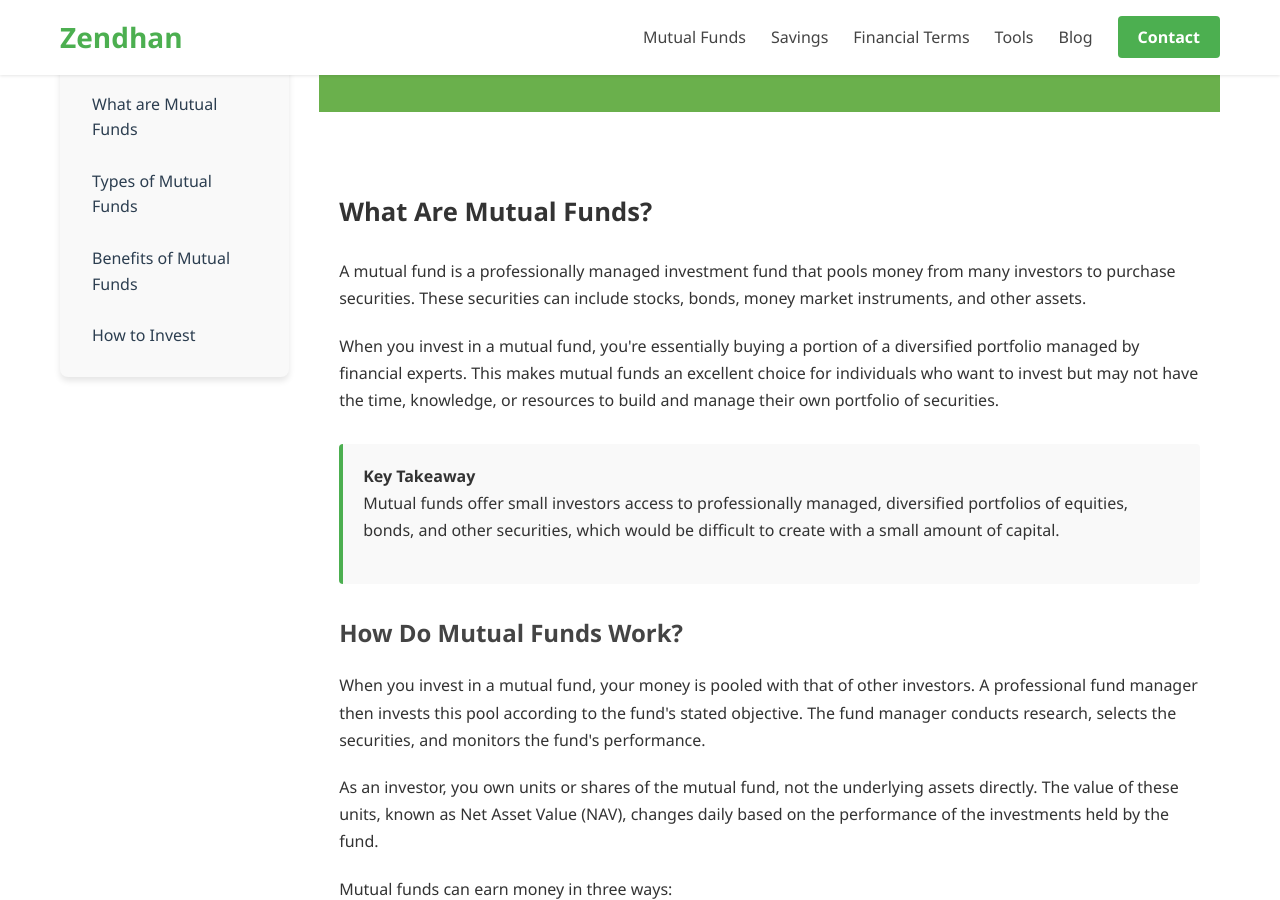
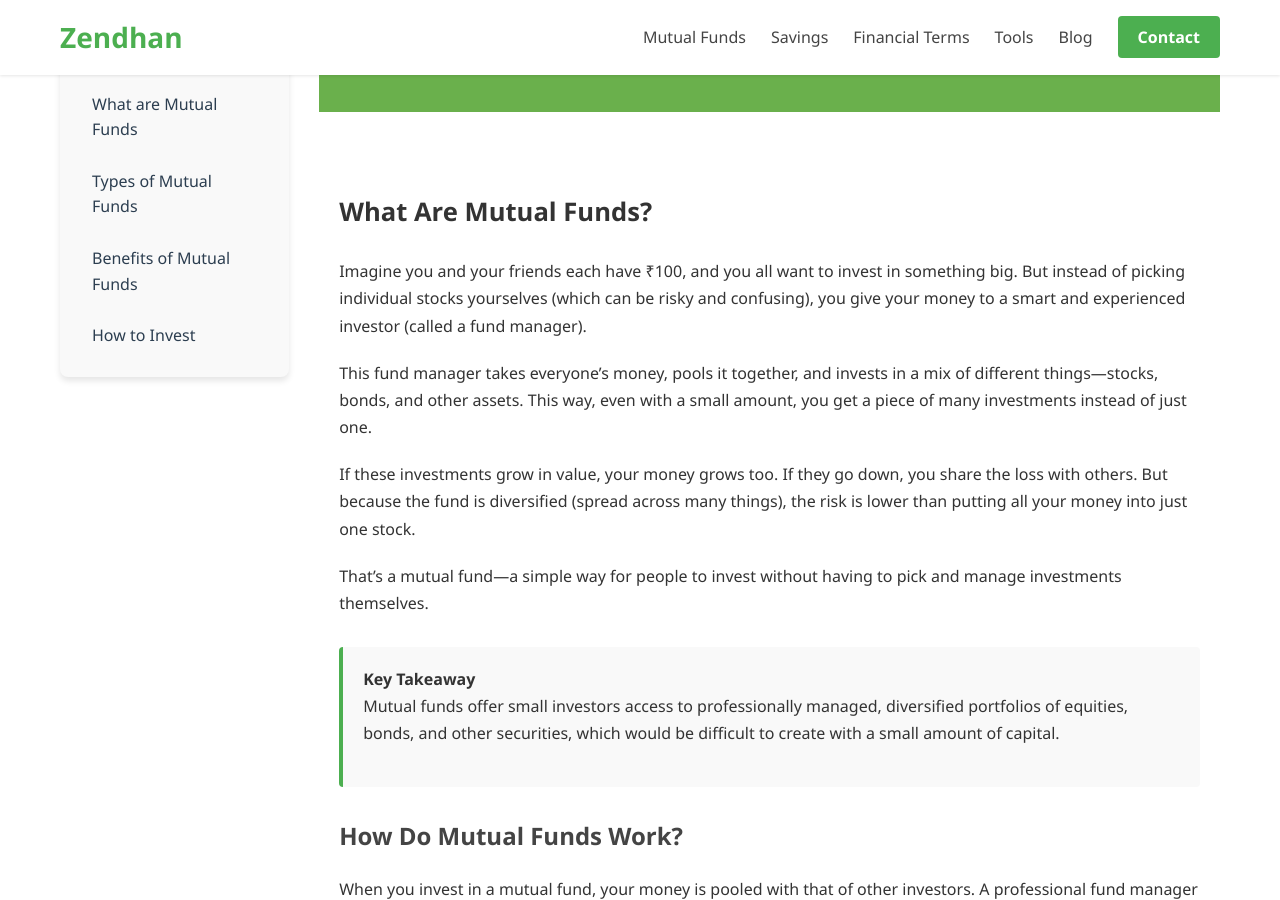
Before and after one commit to nandan11/zendhan, a Jekyll site: the page built from mutual-funds.html, in a window 1280 px wide and 900 px high, scrolled down 248 px. Built offline with Jekyll 4.4.1, drawn with Linux system fonts in a browser that asks for light colours.

Commit message:
Update mutual-funds.html

```diff
--- a/mutual-funds.html
+++ b/mutual-funds.html
@@ -31,9 +31,13 @@ custom_css:
 <div class="content-area">
     <div class="content-block">
         <h2 id="what-are-mutual-funds">What Are Mutual Funds?</h2>
-        <p>A mutual fund is a professionally managed investment fund that pools money from many investors to purchase securities. These securities can include stocks, bonds, money market instruments, and other assets.</p>
+        <p>Imagine you and your friends each have ₹100, and you all want to invest in something big. But instead of picking individual stocks yourselves (which can be risky and confusing), you give your money to a smart and experienced investor (called a fund manager).</p>
 
-        <p>When you invest in a mutual fund, you're essentially buying a portion of a diversified portfolio managed by financial experts. This makes mutual funds an excellent choice for individuals who want to invest but may not have the time, knowledge, or resources to build and manage their own portfolio of securities.</p>
+        <p>This fund manager takes everyone’s money, pools it together, and invests in a mix of different things—stocks, bonds, and other assets. This way, even with a small amount, you get a piece of many investments instead of just one.</p>
+
+        <p>If these investments grow in value, your money grows too. If they go down, you share the loss with others. But because the fund is diversified (spread across many things), the risk is lower than putting all your money into just one stock.<p>
+
+        <p> That’s a mutual fund—a simple way for people to invest without having to pick and manage investments themselves.<p>
 
         <div class="info-card">
             <h4>Key Takeaway</h4>
```
